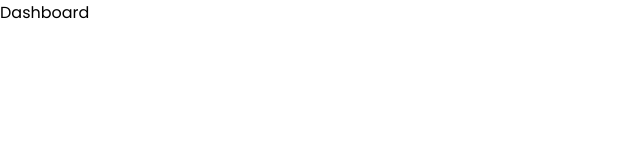
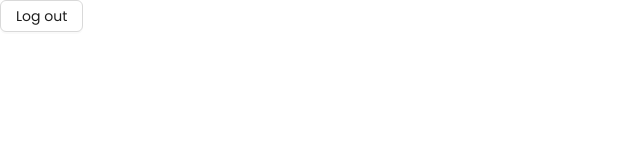
Before and after one commit to jameysu/cabwad-inventory-ui, a React (Vite) app: page /dashboard in a window 1280 px wide. Shown: the top 160 px of the page, without its empty margins (0-640 px from the left). Built offline with nearby package versions, Linux system fonts and the light colour scheme; sample sign-in values are in the browser's storage.

Commit message:
Add logout button

```diff
--- a/src/pages/Dashboard/Dashboard.jsx
+++ b/src/pages/Dashboard/Dashboard.jsx
@@ -1,7 +1,20 @@
+import { Button } from "antd";
 import React from "react";
+import { useNavigate } from "react-router-dom";
 
 const Dashboard = () => {
-  return <div>Dashboard</div>;
+  const navigate = useNavigate();
+
+  const logout = () => {
+    localStorage.removeItem("auth");
+    navigate("/");
+  };
+
+  return (
+    <div>
+      <Button onClick={logout}>Log out</Button>
+    </div>
+  );
 };
 
 export default Dashboard;
```
